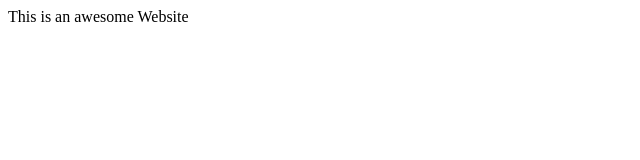
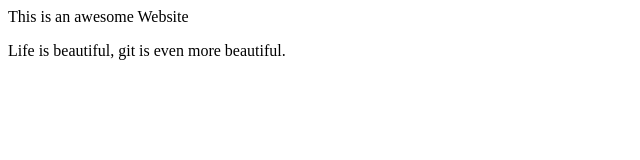
Before and after one commit to RamKrishnaTiwari/mydemowebsite, a plain HTML site: page index.html in a window 1280 px wide. Shown: the whole page, without its empty margins (0-640 px from the left). Drawn offline with Linux system fonts and the light colour scheme.

Commit message:
added <p> tag to index.html

```diff
--- a/index.html
+++ b/index.html
@@ -5,4 +5,7 @@ Sample Website
 <head>
 This is an awesome Website
 </head>
+<p>
+Life is beautiful, git is even more beautiful.
+</p>
 </html>
```
